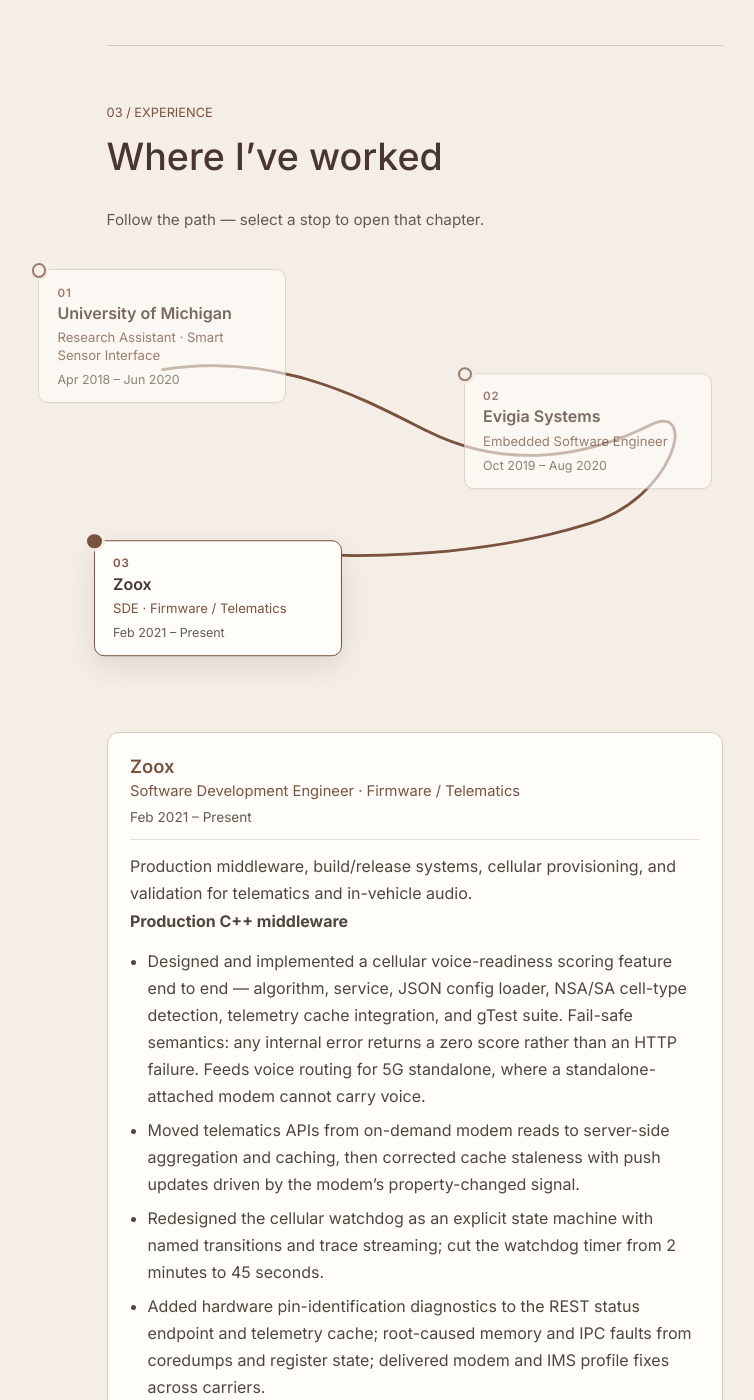
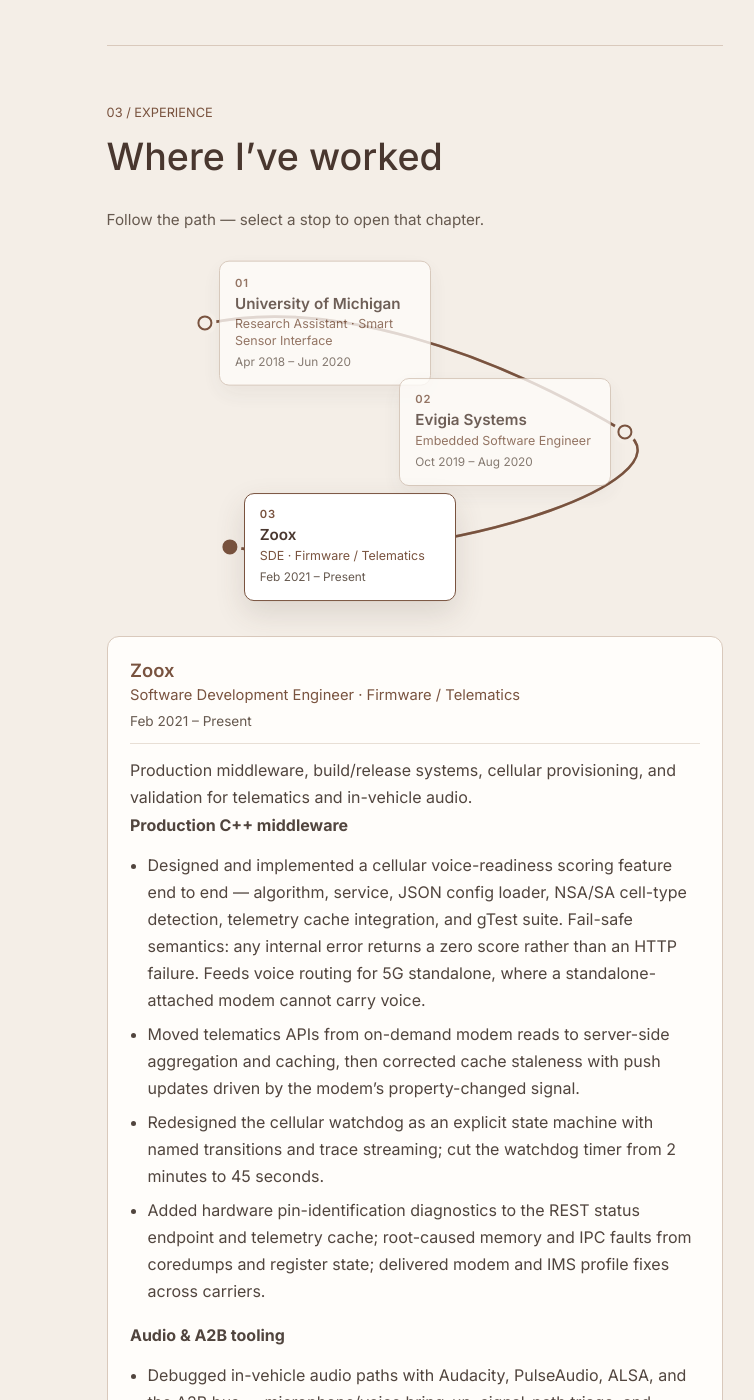
Before and after one commit to zachen-official/personal_website, a Jekyll site: the page built from index.html, in a window 1280 px wide and 1400 px high, scrolled down 1907 px. Shown: the whole window, without its empty margins (467-1221 px from the left). Built offline with Jekyll 4.4.1, drawn with Linux system fonts in a browser that asks for light colours.

Commit message:
﻿Fix experience roadmap layout so path and stops stay aligned.

```diff
--- a/css/main.css
+++ b/css/main.css
@@ -1113,28 +1113,35 @@ footer ul {
 
 .roadmap-map {
   position: relative;
-  min-height: clamp(22rem, 48vw, 28rem);
-  margin: 0.5rem 0 1.75rem;
-  padding: 0.5rem 0 1rem;
+  width: 100%;
+  aspect-ratio: 1000 / 520;
+  min-height: 22rem;
+  margin: 0.75rem 0 1.75rem;
+  overflow: visible;
 }
 
 .roadmap-svg {
-  display: block;
+  position: absolute;
+  inset: 0;
   width: 100%;
-  height: auto;
-  min-height: clamp(18rem, 40vw, 24rem);
+  height: 100%;
+  pointer-events: none;
+  z-index: 0;
+  overflow: visible;
 }
 
 .roadmap-path-base {
-  stroke: #d9c9bc;
+  fill: none;
+  stroke: #d2c0b2;
   stroke-width: 4;
   stroke-linecap: round;
   stroke-linejoin: round;
 }
 
 .roadmap-path-progress {
+  fill: none;
   stroke: #79533f;
-  stroke-width: 4.5;
+  stroke-width: 4;
   stroke-linecap: round;
   stroke-linejoin: round;
   stroke-dasharray: 100;
@@ -1143,108 +1150,127 @@ footer ul {
 }
 
 .roadmap-stops {
-  list-style: none;
   margin: 0;
   padding: 0;
+  position: absolute;
+  inset: 0;
+  z-index: 1;
 }
 
 .roadmap-stop-wrap {
   position: absolute;
   left: var(--x);
   top: var(--y);
-  width: min(15.5rem, 42vw);
-  transform: translate(-50%, -30%);
-  z-index: 1;
+  width: 0;
+  height: 0;
+}
+
+.roadmap-node {
+  position: absolute;
+  left: 0;
+  top: 0;
+  width: 0.95rem;
+  height: 0.95rem;
+  border: 2px solid #79533f;
+  border-radius: 50%;
+  background: #f4eee7;
+  box-shadow: 0 0 0 4px #f4eee7;
+  transform: translate(-50%, -50%);
+  pointer-events: none;
+  z-index: 2;
+}
+
+.roadmap-stop-wrap:has(.roadmap-stop.is-active) .roadmap-node {
+  background: #79533f;
 }
 
 .roadmap-stop {
-  position: relative;
+  position: absolute;
+  top: 0;
   display: grid;
-  gap: 0.2rem;
-  width: 100%;
-  padding: 0.95rem 1rem 0.95rem 1.15rem;
-  border: 1px solid #d9c9bc;
+  gap: 0.18rem;
+  width: 13.25rem;
+  margin: 0;
+  padding: 0.85rem 0.95rem;
+  border: 1px solid #d0bfb1;
   border-radius: 10px;
-  background: rgba(255, 253, 250, 0.82);
-  color: inherit;
+  background: #fffdfa;
+  color: #332a25;
+  font-family: var(--font-sans);
+  font-size: 1rem;
+  line-height: 1.35;
   text-align: left;
   cursor: pointer;
-  box-shadow: 0 1px 0 rgba(73, 55, 47, 0.04);
-  transition: border-color 0.2s ease, background 0.2s ease, box-shadow 0.2s ease, transform 0.2s ease, opacity 0.2s ease;
+  appearance: none;
+  -webkit-appearance: none;
+  box-shadow: 0 8px 22px rgba(73, 55, 47, 0.08);
+  transition: border-color 0.2s ease, background 0.2s ease, box-shadow 0.2s ease, opacity 0.2s ease;
+}
+
+.roadmap-stop-wrap--start .roadmap-stop {
+  left: 0.85rem;
+  transform: translateY(-50%);
+}
+
+.roadmap-stop-wrap--end .roadmap-stop {
+  right: 0.85rem;
+  transform: translateY(-50%);
 }
 
 .roadmap-stop:hover,
 .roadmap-stop:focus-visible {
   border-color: #b08972;
-  background: #fffdfa;
-  outline: none;
-  transform: translateY(-2px);
+  background: #fff;
+  outline: 2px solid #79533f;
+  outline-offset: 2px;
 }
 
 .roadmap-stop.is-active {
   z-index: 2;
   border-color: #79533f;
-  background: #fffdfa;
-  box-shadow: 0 10px 28px rgba(73, 55, 47, 0.12);
-  transform: translateY(-3px);
+  background: #fff;
+  box-shadow: 0 12px 30px rgba(73, 55, 47, 0.14);
 }
 
 .roadmap-stop:not(.is-active) {
-  opacity: 0.72;
-}
-
-.roadmap-node {
-  position: absolute;
-  top: -0.45rem;
-  left: -0.45rem;
-  width: 0.9rem;
-  height: 0.9rem;
-  border: 2px solid #79533f;
-  border-radius: 50%;
-  background: #f4eee7;
-  box-shadow: 0 0 0 3px rgba(244, 238, 231, 0.9);
-}
-
-.roadmap-stop.is-active .roadmap-node {
-  background: #79533f;
+  opacity: 0.78;
 }
 
 .roadmap-step {
   color: #79533f;
-  font-size: 0.72rem;
+  font-size: 0.7rem;
   font-weight: 600;
   letter-spacing: 0.08em;
   text-transform: uppercase;
 }
 
-.roadmap-stop h3 {
+.roadmap-stop-title {
+  display: block;
   margin: 0;
   color: #49372f;
-  font: 600 1rem/1.3 var(--font-sans);
-  text-align: left;
-}
-
-.roadmap-stop h3 a {
-  color: inherit;
-  text-decoration: none;
-}
-
-.roadmap-stop h3 a:hover {
-  text-decoration: underline;
-}
-
-.roadmap-stop p {
-  margin: 0.15rem 0 0;
+  font-size: 0.95rem;
+  font-weight: 600;
+  line-height: 1.3;
+  text-align: left;
+}
+
+.roadmap-stop-meta,
+.roadmap-stop-date {
+  display: block;
+  margin: 0;
+  text-align: left;
+  line-height: 1.35;
+}
+
+.roadmap-stop-meta {
   color: #79533f;
-  font-size: 0.82rem;
-  line-height: 1.35;
-}
-
-.roadmap-stop time {
-  display: block;
-  margin-top: 0.25rem;
+  font-size: 0.78rem;
+}
+
+.roadmap-stop-date {
+  margin-top: 0.15rem;
   color: #66594f;
-  font-size: 0.78rem;
+  font-size: 0.74rem;
 }
 
 .roadmap-panels {
@@ -1603,8 +1629,9 @@ footer ul {
   }
 
   .roadmap-map {
+    aspect-ratio: auto;
     min-height: 0;
-    padding: 0;
+    height: auto;
   }
 
   .roadmap-svg {
@@ -1612,26 +1639,37 @@ footer ul {
   }
 
   .roadmap-stops {
+    position: static;
     display: grid;
     gap: 0.85rem;
   }
 
-  .roadmap-stop-wrap {
-    position: static;
+  .roadmap-stop-wrap,
+  .roadmap-stop-wrap--start,
+  .roadmap-stop-wrap--end {
+    position: relative;
     left: auto;
     top: auto;
     width: 100%;
-    transform: none;
-  }
-
-  .roadmap-stop {
-    padding-left: 1.35rem;
+    height: auto;
   }
 
   .roadmap-node {
     top: 50%;
-    left: -0.15rem;
+    left: 0.35rem;
     transform: translateY(-50%);
+  }
+
+  .roadmap-stop,
+  .roadmap-stop-wrap--start .roadmap-stop,
+  .roadmap-stop-wrap--end .roadmap-stop {
+    position: relative;
+    top: auto;
+    left: auto;
+    right: auto;
+    width: 100%;
+    transform: none;
+    padding-left: 1.55rem;
   }
 }
 
--- a/index.html
+++ b/index.html
@@ -69,40 +69,40 @@ description: Zack Chen builds production middleware, firmware build systems, and
 			<p class="roadmap-hint">Follow the path — select a stop to open that chapter.</p>
 
 			<div class="roadmap-map" aria-label="Career roadmap">
-				<svg class="roadmap-svg" viewBox="0 0 1000 420" preserveAspectRatio="xMidYMid meet" aria-hidden="true">
-					<path class="roadmap-path-base" d="M 90 70 C 280 40, 420 120, 520 170 C 650 235, 780 210, 880 160 C 960 120, 920 280, 780 320 C 620 370, 380 390, 160 350" fill="none"></path>
-					<path id="roadmap-progress" class="roadmap-path-progress" d="M 90 70 C 280 40, 420 120, 520 170 C 650 235, 780 210, 880 160 C 960 120, 920 280, 780 320 C 620 370, 380 390, 160 350" fill="none" pathLength="100"></path>
+				<svg class="roadmap-svg" viewBox="0 0 1000 520" preserveAspectRatio="none" aria-hidden="true">
+					<path class="roadmap-path-base" d="M 160 100 C 360 60, 620 140, 840 260 C 960 330, 520 470, 200 430" fill="none"></path>
+					<path id="roadmap-progress" class="roadmap-path-progress" d="M 160 100 C 360 60, 620 140, 840 260 C 960 330, 520 470, 200 430" fill="none" pathLength="100"></path>
 				</svg>
 
-				<ol class="roadmap-stops">
-					<li class="roadmap-stop-wrap" style="--x: 9%; --y: 12%;">
-						<div class="roadmap-stop" role="button" tabindex="0" data-panel="exp-umich" data-progress="18" aria-pressed="false" aria-controls="exp-umich">
+				<div class="roadmap-stops">
+					<div class="roadmap-stop-wrap roadmap-stop-wrap--start" style="--x: 16%; --y: 19.2%;">
 						<span class="roadmap-node" aria-hidden="true"></span>
+						<button type="button" class="roadmap-stop" data-panel="exp-umich" data-progress="12" aria-pressed="false" aria-controls="exp-umich">
 							<span class="roadmap-step">01</span>
-							<h3><a href="https://umich.edu/" target="_blank" rel="noopener noreferrer">University of Michigan</a></h3>
-							<p>Research Assistant · Smart Sensor Interface</p>
-							<time datetime="2018-04/2020-06">Apr 2018 – Jun 2020</time>
+							<span class="roadmap-stop-title">University of Michigan</span>
+							<span class="roadmap-stop-meta">Research Assistant · Smart Sensor Interface</span>
+							<span class="roadmap-stop-date">Apr 2018 – Jun 2020</span>
+						</button>
 					</div>
-					</li>
-					<li class="roadmap-stop-wrap" style="--x: 78%; --y: 34%;">
-						<div class="roadmap-stop" role="button" tabindex="0" data-panel="exp-evigia" data-progress="55" aria-pressed="false" aria-controls="exp-evigia">
+					<div class="roadmap-stop-wrap roadmap-stop-wrap--end" style="--x: 84%; --y: 50%;">
 						<span class="roadmap-node" aria-hidden="true"></span>
+						<button type="button" class="roadmap-stop" data-panel="exp-evigia" data-progress="52" aria-pressed="false" aria-controls="exp-evigia">
 							<span class="roadmap-step">02</span>
-							<h3><a href="https://evigia.com/" target="_blank" rel="noopener noreferrer">Evigia Systems</a></h3>
-							<p>Embedded Software Engineer</p>
-							<time datetime="2019-10/2020-08">Oct 2019 – Aug 2020</time>
+							<span class="roadmap-stop-title">Evigia Systems</span>
+							<span class="roadmap-stop-meta">Embedded Software Engineer</span>
+							<span class="roadmap-stop-date">Oct 2019 – Aug 2020</span>
+						</button>
 					</div>
-					</li>
-					<li class="roadmap-stop-wrap" style="--x: 18%; --y: 72%;">
-						<div class="roadmap-stop is-active" role="button" tabindex="0" data-panel="exp-zoox" data-progress="100" aria-pressed="true" aria-controls="exp-zoox">
+					<div class="roadmap-stop-wrap roadmap-stop-wrap--start" style="--x: 20%; --y: 82.7%;">
 						<span class="roadmap-node" aria-hidden="true"></span>
+						<button type="button" class="roadmap-stop is-active" data-panel="exp-zoox" data-progress="100" aria-pressed="true" aria-controls="exp-zoox">
 							<span class="roadmap-step">03</span>
-							<h3><a href="https://zoox.com/" target="_blank" rel="noopener noreferrer">Zoox</a></h3>
-							<p>SDE · Firmware / Telematics</p>
-							<time datetime="2021-02">Feb 2021 – Present</time>
+							<span class="roadmap-stop-title">Zoox</span>
+							<span class="roadmap-stop-meta">SDE · Firmware / Telematics</span>
+							<span class="roadmap-stop-date">Feb 2021 – Present</span>
+						</button>
 					</div>
-					</li>
-				</ol>
+				</div>
 			</div>
 
 			<div class="roadmap-panels">
--- a/js/roadmap.js
+++ b/js/roadmap.js
@@ -31,16 +31,8 @@
   }
 
   stops.forEach(function (stop) {
-    stop.addEventListener("click", function (event) {
-      if (event.target.closest("a")) return;
+    stop.addEventListener("click", function () {
       activate(stop);
-    });
-    stop.addEventListener("keydown", function (event) {
-      if (event.target.closest("a")) return;
-      if (event.key === "Enter" || event.key === " ") {
-        event.preventDefault();
-        activate(stop);
-      }
     });
   });
 
```
Lines whose indentation alone changed are shown as unchanged.
